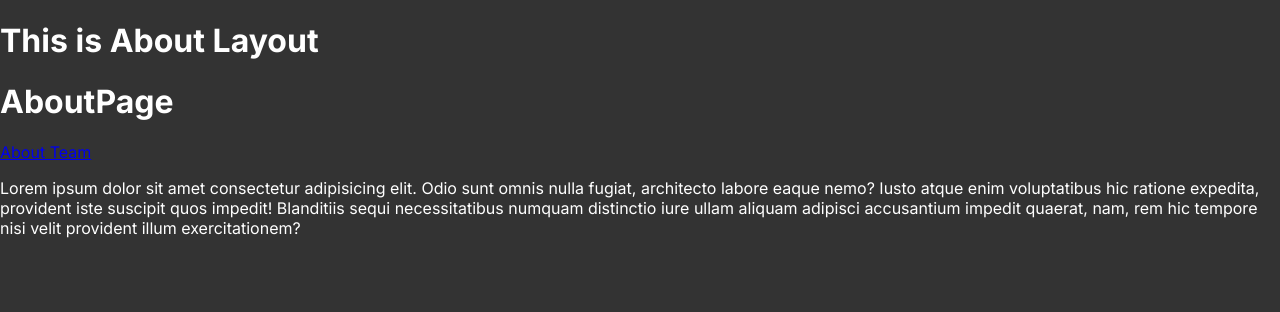
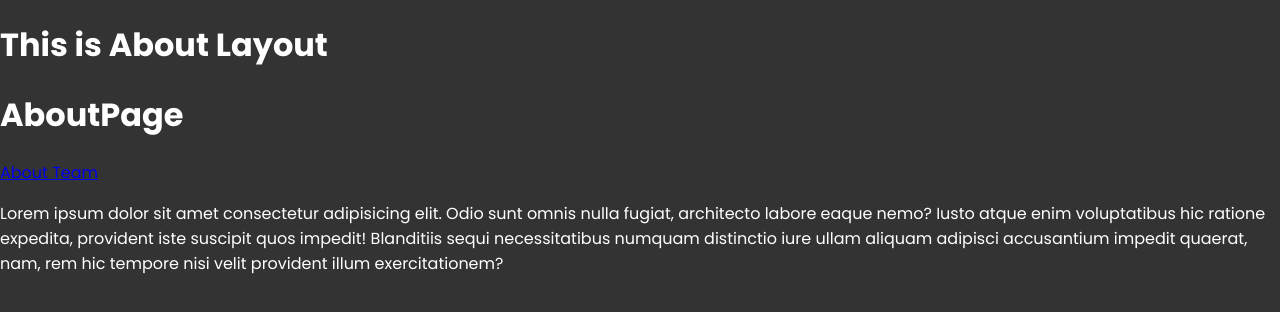
Before and after one commit to hidayahapriliansyah/learn-next-js13-traversy, a Next.js app: page /about in a window 1280 px wide. Shown: the top 312 px of the page. Built offline with nearby package versions, Linux system fonts and the light colour scheme.

Commit message:
next-font-google

```diff
--- a/app/layout.jsx
+++ b/app/layout.jsx
@@ -1,7 +1,10 @@
-import './globals.css'
-import { Inter } from 'next/font/google'
+import './globals.css';
+import { Poppins } from 'next/font/google';
 
-const inter = Inter({ subsets: ['latin'] })
+const poppins = Poppins({
+  weight: ['400', '700'],
+  subsets: ['latin'],
+});
 
 export const metadata = {
   title: 'Belajar NextJS 13',
@@ -12,7 +15,7 @@
 export default function RootLayout({ children }) {
   return (
     <html lang="en">
-      <body className={inter.className}>{children}</body>
+      <body className={poppins.className}>{children}</body>
     </html>
   )
 }
```
